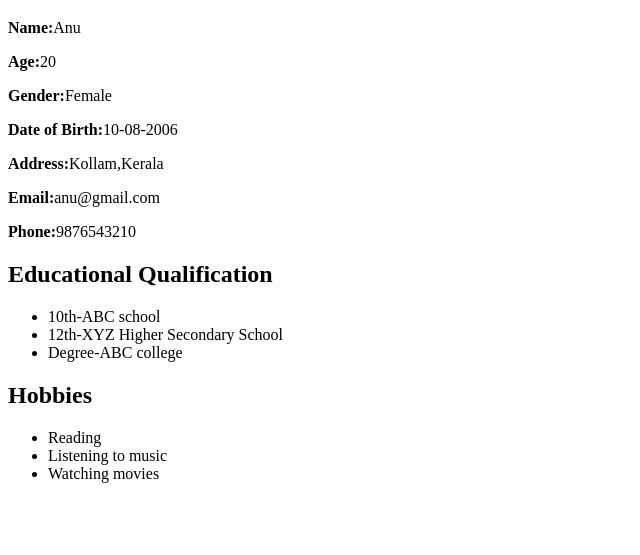
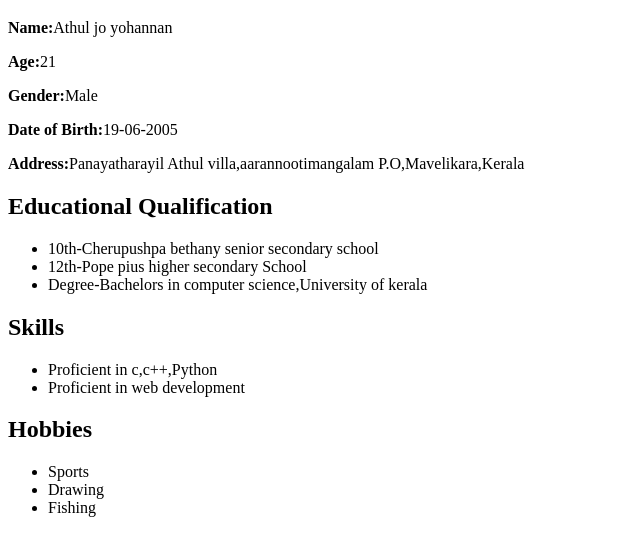
Before and after one commit to athuljo-123/Web-Programming, a plain HTML site: page Athul/biodata.html in a window 1280 px wide. Shown: the part 61-616 px from the top of the page, without its empty margins (0-640 px from the left). Drawn offline with Linux system fonts and the light colour scheme.

Commit message:
Add biodata for Athul and update qualifications and hobbies

```diff
--- a/Athul/biodata.html
+++ b/Athul/biodata.html
@@ -5,24 +5,27 @@
 </head>
 <body>
 <h1>Biodata</h1>
-<p><b>Name:</b>Anu</p>
-<p><b>Age:</b>20</p>
-<p><b>Gender:</b>Female</p>
-<p><b>Date of Birth:</b>10-08-2006</p>
-<p><b>Address:</b>Kollam,Kerala</p>
-<p><b>Email:</b>anu@gmail.com</p>
-<p><b>Phone:</b>9876543210</p>
+<p><b>Name:</b>Athul jo yohannan</p>
+<p><b>Age:</b>21</p>
+<p><b>Gender:</b>Male</p>
+<p><b>Date of Birth:</b>19-06-2005</p>
+<p><b>Address:</b>Panayatharayil Athul villa,aarannootimangalam P.O,Mavelikara,Kerala</p>
 <h2>Educational Qualification</h2>
 <ul>
-<li>10th-ABC school</li>
-<li>12th-XYZ Higher Secondary School</li>
-<li>Degree-ABC college</li>
+<li>10th-Cherupushpa bethany senior secondary school</li>
+<li>12th-Pope pius higher secondary School</li>
+<li>Degree-Bachelors in computer science,University of kerala</li>
+</ul>
+<h2>Skills</h2>
+<ul>
+<li>Proficient in c,c++,Python</li>
+<li>Proficient in web development</li>
 </ul>
 <h2>Hobbies</h2>
 <ul>
-<li>Reading</li>
-<li>Listening to music</li>
-<li>Watching movies</li>
+<li>Sports</li>
+<li>Drawing</li>
+<li>Fishing</li>
 </ul>
 </body>
 </html>
```
